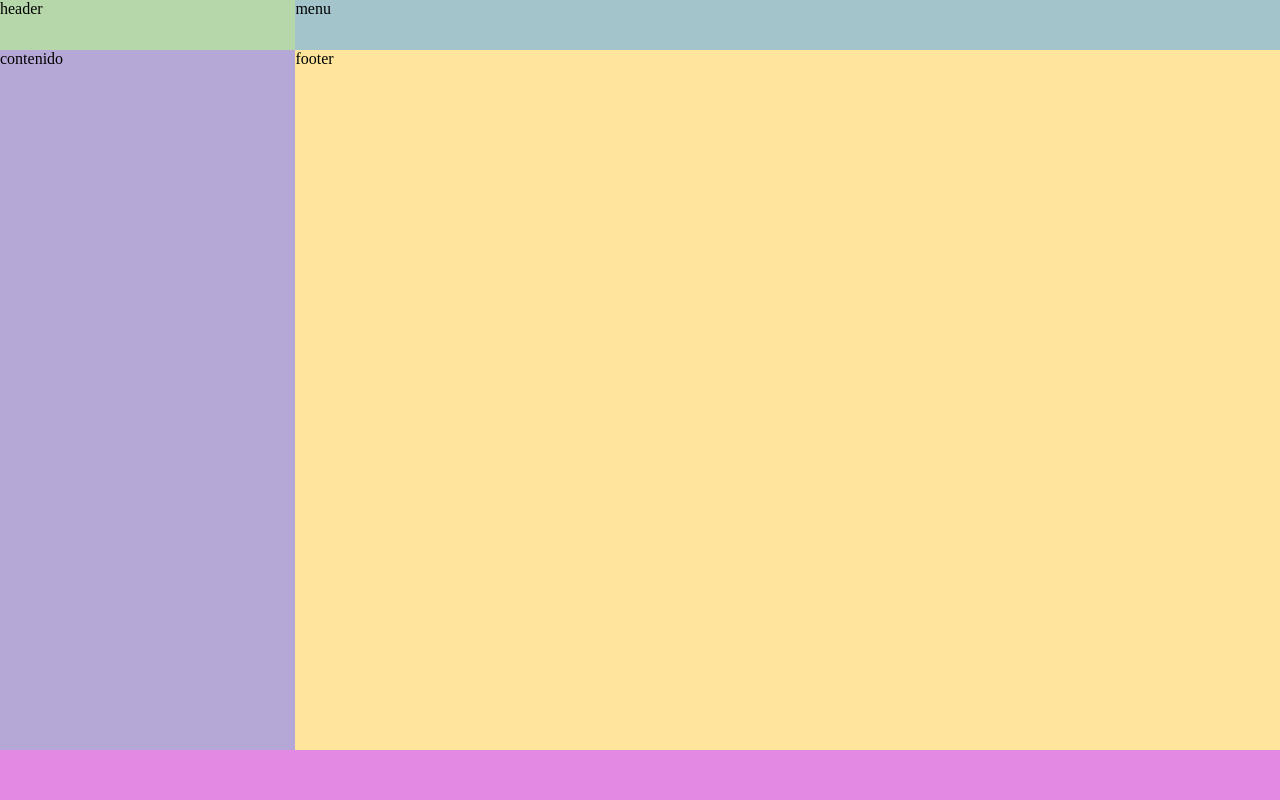
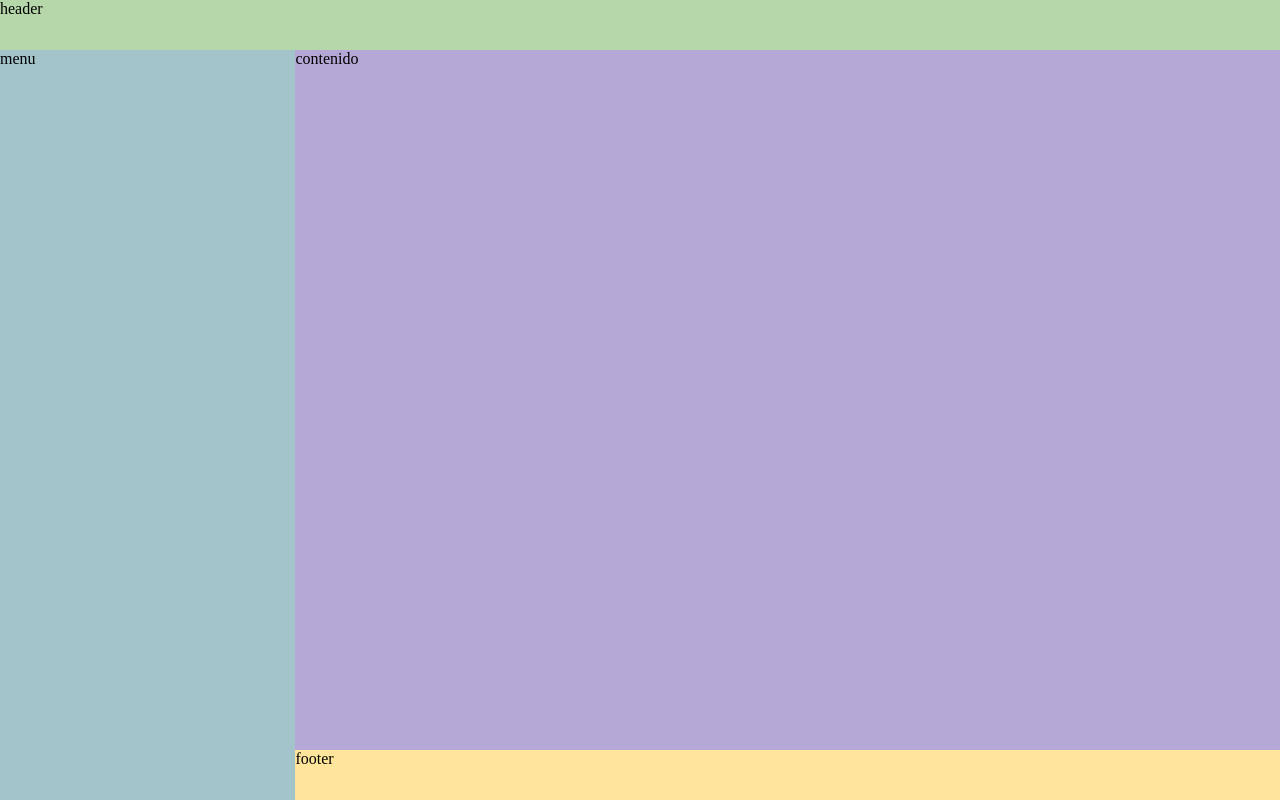
Before and after one commit to johannamahecha2023/Frontend-Basico, a plain HTML site: page GRIDLAYOUT/ejercicio.html in a window 1280 px wide. Drawn offline with Linux system fonts and the light colour scheme.

Commit message:
grid row y grid column en las clases, indicando de que linea a que linea va cada contenedor div

```diff
--- a/GRIDLAYOUT/css/layout.css
+++ b/GRIDLAYOUT/css/layout.css
@@ -11,14 +11,22 @@
 }
 .header {
     background: #B6D7A9;
+    grid-row: 1 / 2;
+    grid-column:1 / 3 ;
 }
 
 .menu {
    background: #A3C4CA ;
+   grid-row:2/4;
+   grid-column: 1/2;
 }
 .contenido{
    background:#B5A7D6 ;
+   grid-row:2/3;
+   grid-column: 2/3;
 }
 .footer{
 background: #FEE59B;
+grid-row:3/4;
+grid-column: 2/3;
 }
```
